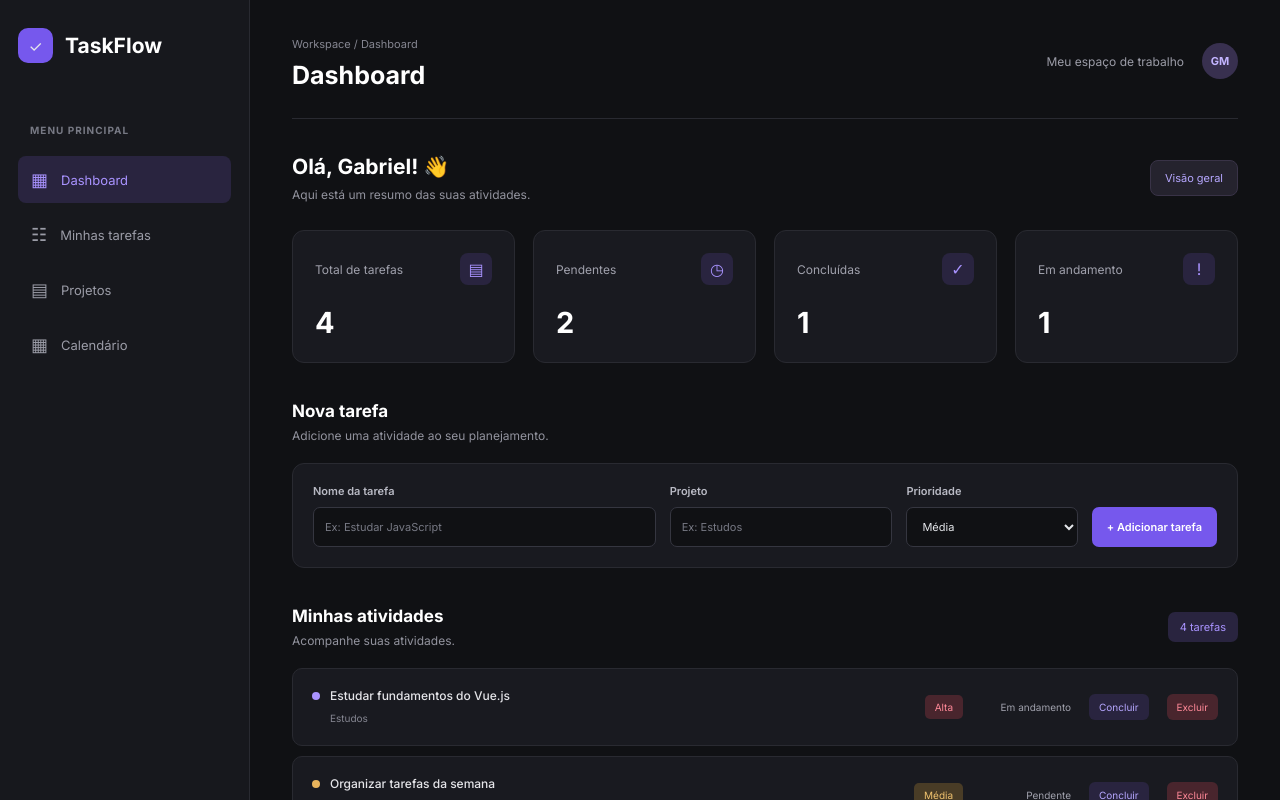
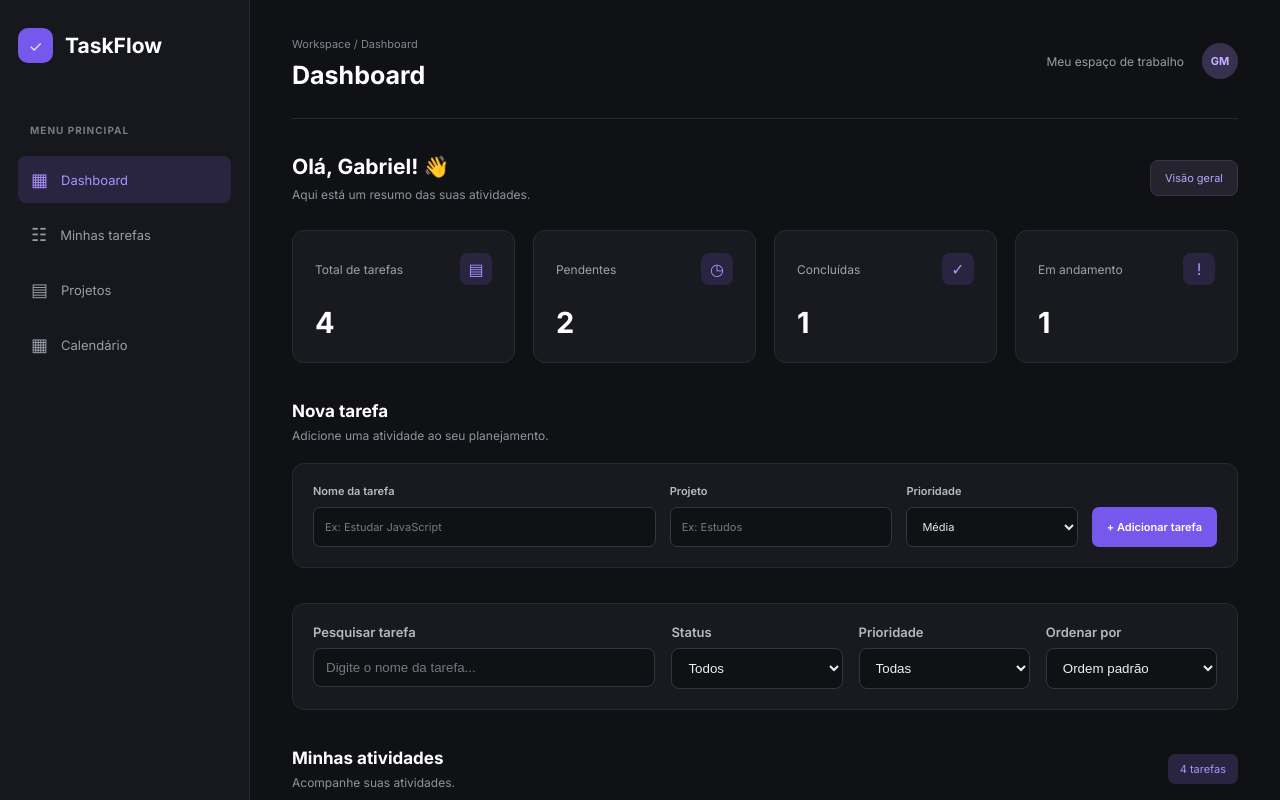
Before and after one commit to Gabrielmedeiros1999/taskflow, a Vue app: page / in a window 1280 px wide. Shown: the top 800 px of the page. Built offline with nearby package versions, Linux system fonts and the light colour scheme.

Commit message:
add: filtros de tarefas

```diff
--- a/src/App.vue
+++ b/src/App.vue
@@ -6,6 +6,7 @@ import Sidebar from './components/Sidebar.vue';
 import Header from './components/Header.vue';
 import StatCard from './components/StatCard.vue';
 import TaskList from './components/TaskList.vue';
+import TaskFilters from './components/TaskFilters.vue';
 
 // Lista reativa de tarefas
 const tarefas = ref([
@@ -43,6 +44,12 @@ const tarefas = ref([
 const novoTitulo = ref('');
 const novoProjeto = ref('');
 const novaPrioridade = ref('Média');
+
+//filtros
+const busca = ref('');
+const filtroStatus = ref('Todos');
+const filtroPrioridade = ref('Todas');
+const ordenacao = ref('padrao');
 
 // Cadastrar tarefa
 function adicionarTarefa() {
@@ -91,6 +98,48 @@ function alternarStatus(id) {
     tarefa.status = 'Concluída';
   }
 }
+
+const tarefasFiltradas = computed(() => {
+  let resultado = tarefas.value;
+
+  // Pesquisa pelo título
+  if (busca.value.trim() !== '') {
+    resultado = resultado.filter(tarefa =>
+      tarefa.titulo
+        .toLowerCase()
+        .includes(busca.value.toLowerCase().trim())
+    );
+  }
+
+  // Filtro por status
+  if (filtroStatus.value !== 'Todos') {
+    resultado = resultado.filter(tarefa =>
+      tarefa.status === filtroStatus.value
+    );
+  }
+
+  // Filtro por prioridade
+  if (filtroPrioridade.value !== 'Todas') {
+    resultado = resultado.filter(tarefa =>
+      tarefa.prioridade === filtroPrioridade.value
+    );
+  }
+
+  // Ordenação por prioridade
+  if (ordenacao.value === 'prioridade') {
+    const pesoPrioridade = {
+      Alta: 3,
+      Média: 2,
+      Baixa: 1
+    };
+
+    resultado = [...resultado].sort((a, b) =>
+      pesoPrioridade[b.prioridade] - pesoPrioridade[a.prioridade]
+    );
+  }
+
+  return resultado;
+});
 
 // Estatísticas calculadas automaticamente
 const estatisticas = computed(() => {
@@ -228,9 +277,17 @@ const estatisticas = computed(() => {
 
       </section>
 
+      <!-- Filtro de tarefas -->
+      <TaskFilters
+        v-model:busca="busca"
+        v-model:status="filtroStatus"
+        v-model:prioridade="filtroPrioridade"
+        v-model:ordenacao="ordenacao"
+      />
+
       <!-- Lista de tarefas -->
       <TaskList
-        :tarefas="tarefas"
+        :tarefas="tarefasFiltradas"
         @delete-task="excluirTarefa"
         @toggle-task="alternarStatus"
       />
--- /dev/null
+++ b/src/components/TaskFilters.vue
@@ -0,0 +1,70 @@
+<script setup>
+defineProps({
+  busca: String,
+  status: String,
+  prioridade: String,
+  ordenacao: String
+});
+
+defineEmits([
+  'update:busca',
+  'update:status',
+  'update:prioridade',
+  'update:ordenacao'
+]);
+</script>
+
+<template>
+  <section class="filters-section">
+    <div class="filter-field search-field">
+      <label for="busca">Pesquisar tarefa</label>
+      <input
+        id="busca"
+        type="text"
+        placeholder="Digite o nome da tarefa..."
+        :value="busca"
+        @input="$emit('update:busca', $event.target.value)"
+      />
+    </div>
+
+    <div class="filter-field">
+      <label for="filtro-status">Status</label>
+      <select
+        id="filtro-status"
+        :value="status"
+        @change="$emit('update:status', $event.target.value)"
+      >
+        <option value="Todos">Todos</option>
+        <option value="Pendente">Pendente</option>
+        <option value="Em andamento">Em andamento</option>
+        <option value="Concluída">Concluída</option>
+      </select>
+    </div>
+
+    <div class="filter-field">
+      <label for="filtro-prioridade">Prioridade</label>
+      <select
+        id="filtro-prioridade"
+        :value="prioridade"
+        @change="$emit('update:prioridade', $event.target.value)"
+      >
+        <option value="Todas">Todas</option>
+        <option value="Baixa">Baixa</option>
+        <option value="Média">Média</option>
+        <option value="Alta">Alta</option>
+      </select>
+    </div>
+
+    <div class="filter-field">
+      <label for="ordenacao">Ordenar por</label>
+      <select
+        id="ordenacao"
+        :value="ordenacao"
+        @change="$emit('update:ordenacao', $event.target.value)"
+      >
+        <option value="padrao">Ordem padrão</option>
+        <option value="prioridade">Maior prioridade</option>
+      </select>
+    </div>
+  </section>
+</template>
--- a/src/components/TaskList.vue
+++ b/src/components/TaskList.vue
@@ -42,7 +42,7 @@ const emit = defineEmits([
       />
 
       <p v-if="tarefas.length === 0" class="empty-message">
-        Nenhuma tarefa cadastrada. Que tal adicionar uma?
+        Nenhuma tarefa encontrada com esses filtros.
       </p>
 
     </div>
--- a/src/style.css
+++ b/src/style.css
@@ -479,6 +479,65 @@ body {
   border-radius: 10px;
 }
 
+
+/* Filtros de tarefas */
+
+.filters-section {
+  display: grid;
+  grid-template-columns: 2fr 1fr 1fr 1fr;
+  gap: 16px;
+  margin-bottom: 20px;
+  padding: 20px;
+  background: #191a20;
+  border: 1px solid #292a32;
+  border-radius: 12px;
+}
+
+.filter-field {
+  display: flex;
+  flex-direction: column;
+  gap: 8px;
+}
+
+.filter-field label {
+  color: #b8b8c5;
+  font-size: 13px;
+  font-weight: 600;
+}
+
+.filter-field input,
+.filter-field select {
+  width: 100%;
+  min-width: 0;
+  padding: 11px 12px;
+  color: #eeeeF5;
+  background: #101114;
+  border: 1px solid #343540;
+  border-radius: 8px;
+  outline: none;
+}
+
+.filter-field input:focus,
+.filter-field select:focus {
+  border-color: #7658ed;
+}
+
+.filter-field input::placeholder {
+  color: #777783;
+}
+
+@media (max-width: 900px) {
+  .filters-section {
+    grid-template-columns: repeat(2, 1fr);
+  }
+}
+
+@media (max-width: 550px) {
+  .filters-section {
+    grid-template-columns: 1fr;
+  }
+}
+
 /* Responsividade do formulário */
 
 @media (max-width: 1000px) {
```
